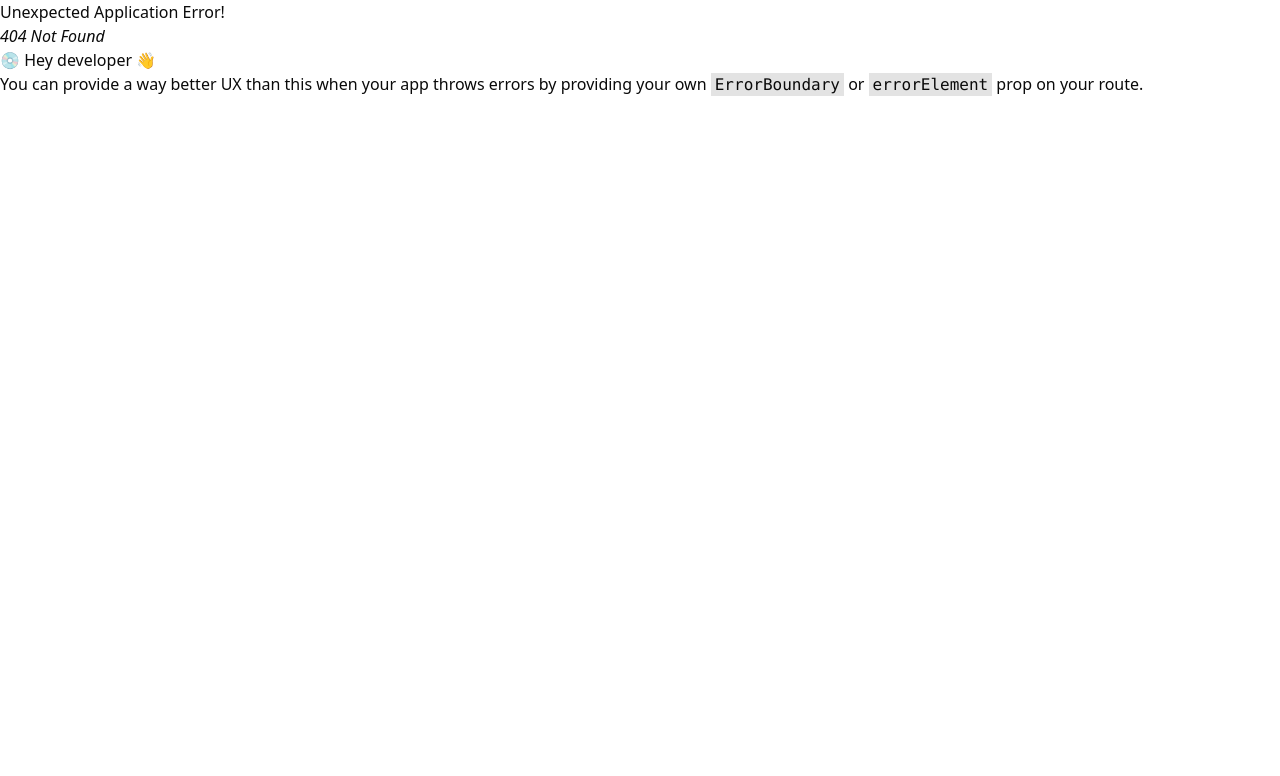
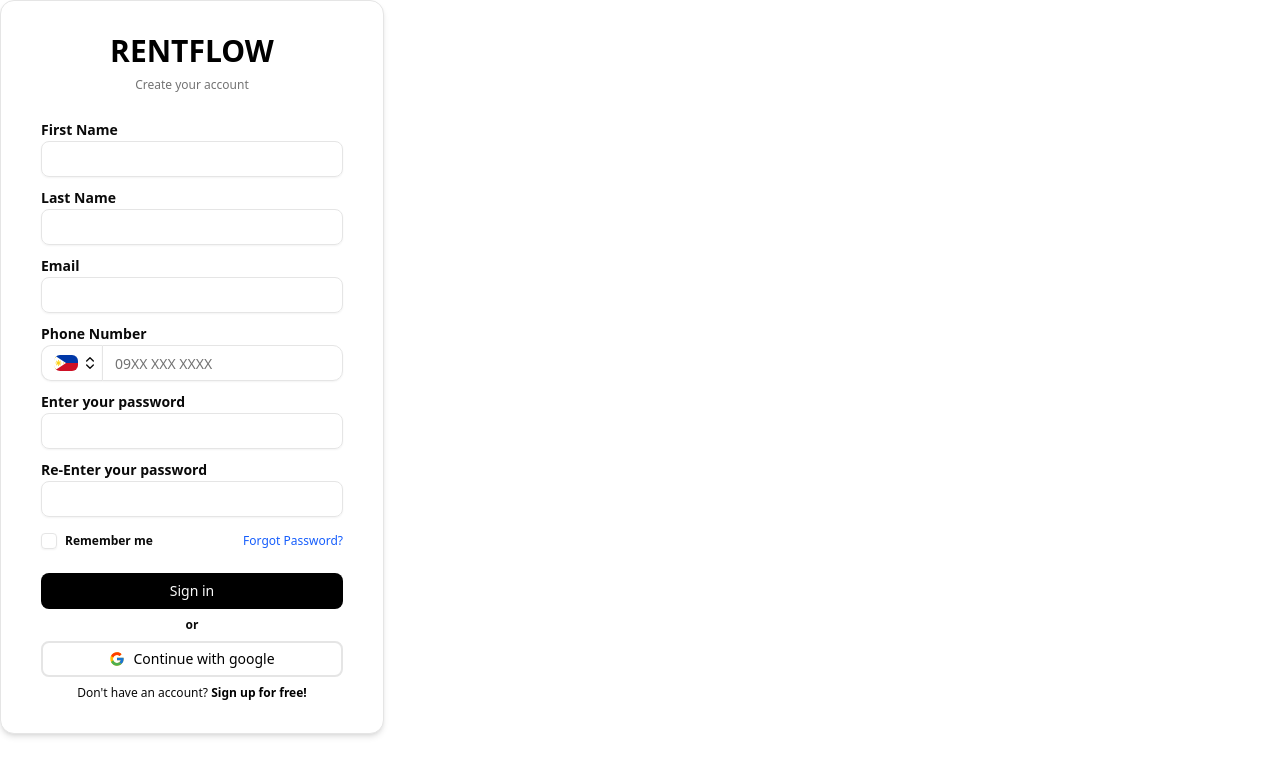
Before and after one commit to HanzDr/rentflow-frontend, a React (Vite) app: page /test in a window 1280 px wide. Before the commit this address had no page. Shown: the top 776 px of the page. Built offline with nearby package versions, Linux system fonts and the light colour scheme.

Commit message:
feat(auth): add signup form with zod validation

```diff
--- a/package.json
+++ b/package.json
@@ -12,6 +12,7 @@
     "test:ui": "vitest --ui"
   },
   "dependencies": {
+    "@hookform/resolvers": "^5.2.2",
     "@radix-ui/react-checkbox": "^1.3.3",
     "@radix-ui/react-dialog": "^1.1.15",
     "@radix-ui/react-label": "^2.1.8",
@@ -31,7 +32,8 @@
     "react-phone-number-input": "^3.4.14",
     "react-router-dom": "^7.9.6",
     "tailwind-merge": "^3.4.0",
-    "tailwindcss": "^4.1.17"
+    "tailwindcss": "^4.1.17",
+    "zod": "^4.1.13"
   },
   "devDependencies": {
     "@eslint/js": "^9.39.1",
--- a/src/components/ui/sign-up-form.tsx
+++ b/src/components/ui/sign-up-form.tsx
@@ -33,7 +33,7 @@ const SignUpForm = ({ form, onSubmit }: SignUpFormProps) => {
   return (
     <Card className="w-full max-w-sm px-4 py-8 shadow-md">
       <CardHeader>
-        <CardTitle className="text-yellow-400 text-3xl font-bold text-center">
+        <CardTitle className="text-black text-3xl font-bold text-center">
           RENTFLOW
         </CardTitle>
         <CardDescription className="text-center text-xs">
@@ -180,11 +180,7 @@ const SignUpForm = ({ form, onSubmit }: SignUpFormProps) => {
       <CardFooter>
         <div className="flex flex-col w-full gap-2">
           <div className="flex flex-col w-full gap-2">
-            <Button
-              className="bg-yellow-400"
-              type="submit"
-              disabled={isSubmitting}
-            >
+            <Button className="bg-black" type="submit" disabled={isSubmitting}>
               Sign in
             </Button>
             <p className="text-center font-bold text-xs">or</p>
@@ -195,7 +191,7 @@ const SignUpForm = ({ form, onSubmit }: SignUpFormProps) => {
 
           <p className="text-xs text-center">
             Don't have an account?{" "}
-            <span className="text-yellow-400 font-semibold hover:underline cursor-pointer">
+            <span className="text-black font-semibold hover:underline cursor-pointer">
               Sign up for free!
             </span>
           </p>
--- /dev/null
+++ b/src/pages/test-page.tsx
@@ -0,0 +1,18 @@
+import SignUpForm from "@/components/ui/sign-up-form";
+import { zodResolver } from "@hookform/resolvers/zod";
+import { useForm } from "react-hook-form";
+import { type signUpFormData, signUpFormSchema } from "@/schema/auth-schema";
+
+const TestPage = () => {
+  const form = useForm<signUpFormData>({
+    resolver: zodResolver(signUpFormSchema),
+  });
+  const onSubmit = async () => {};
+  return (
+    <div>
+      <SignUpForm form={form} onSubmit={onSubmit} />
+    </div>
+  );
+};
+
+export default TestPage;
--- a/src/routes/app-routes.tsx
+++ b/src/routes/app-routes.tsx
@@ -1,12 +1,16 @@
 import { createBrowserRouter } from "react-router-dom";
 import RootLayout from "../layouts/root-layout";
 import LandingPage from "../pages/landing-page";
+import TestPage from "@/pages/test-page";
 
 const router = createBrowserRouter([
   {
     path: "/",
     element: <RootLayout />,
-    children: [{ index: true, element: <LandingPage /> }],
+    children: [
+      { index: true, element: <LandingPage /> },
+      { path: "test", element: <TestPage /> },
+    ],
   },
 ]);
 
```
Also changed, not shown: 1 other file (tests, documents, lock files or other folders).
